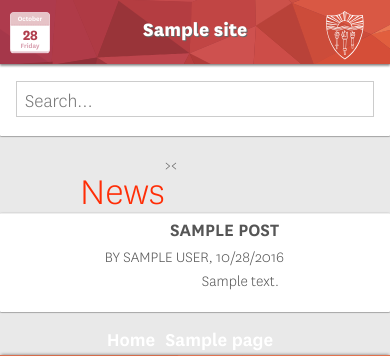
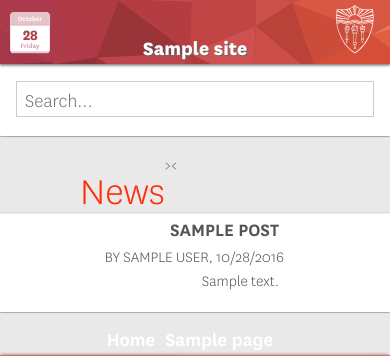
Before and after one commit to erikahang/annenbergdl.org, a WordPress theme: template 2.0/themes/digitallounge/index.php in a window 390 px wide. Shown: the top 356 px of the page. Run offline with PHP 8.4 and a stand-in for WordPress, Linux system fonts and the light colour scheme; the site name, menu and one post (Sample post) are stand-ins, and other content is empty; some libraries are stand-ins or nearby versions.

Commit message:
Streamlined site header's media queries

```diff
--- a/2.0/themes/digitallounge/style.css
+++ b/2.0/themes/digitallounge/style.css
@@ -666,7 +666,7 @@ time.icon
 }
 
 .site-branding {
-    width: 40%;
+    width: calc(100% - 256px);
     display: flex;
     justify-content: center;
 }
@@ -685,14 +685,11 @@ time.icon
 	-o-font-feature-settings: "ss03" 1;
 	-webkit-font-feature-settings: "ss03" 1;
 	font-feature-settings: "ss03" 1;
-	position: absolute;
-	top: -12px;
-	width: 100%;
-	margin: 0 auto;
+	line-height: 64px;
 }
 
 .event-content {
-	width: 30%;
+	width: 128px;
 }
 
 .admin-bar #masthead {
@@ -775,7 +772,6 @@ time.icon
  	overflow: hidden;
  	padding: 0px 0px 15px 0px;
  	margin-bottom: .8em;
-
 }
 
 
@@ -809,7 +805,6 @@ time.icon
   	width: 32px;
   	height: 32px;
   	margin-left: 6px;
-
 }
 
  .arrow-next {
@@ -831,11 +826,9 @@ time.icon
   width: 1px;
 }
 
-
 .collection  h1.entry-title {
 	text-transform: uppercase;
 }
-
 
 .collection article {
   width: 254px;
@@ -975,7 +968,7 @@ textarea {
 
 #navbuttons {
 	height: 64px;
-	width: 30%;
+	width: 128px;
     display: flex;
     flex-direction: row;
     justify-content: flex-end;
@@ -1697,14 +1690,11 @@ object {
 }
 
 .wp-caption .wp-caption-text {
-<<<<<<< HEAD
     margin: 0;
     font-size: 14px;
     font-weight: 100;
     font-style: italic;
-=======
 	margin: 0.8075em 0 0 0;
->>>>>>> origin/master
 }
 
 /*--------------------------------------------------------------
@@ -2663,6 +2653,7 @@ a.post-edit-link:hover {
 /*For 800x600 older or small laptops pcs*/
 @media (max-width:900px) {
 
+	/* Switch to font sizes based on calc(5vh - pixel_amount)*/
 	.site-title {
 		font-size: 1.3em;
 		top: 4px;
@@ -2679,10 +2670,6 @@ a.post-edit-link:hover {
 
 @media (max-width: 799px) {
 
-	#eventreadout  {
-		max-width: 240px;
-
-	}
 	.site-header .tribe-mini-calendar-event .list-info .entry-title {
 
 		font-size: .8em;
@@ -2705,11 +2692,6 @@ a.post-edit-link:hover {
 		margin-top: 0px;
 	}
 
-	.site-title {
-		margin-top:13px;
-		font-size: 1.4em;
-	}
-
 	.archive-header .tool-icon,
 	.archive-header .avatar {
 		width: 128px;
@@ -2723,15 +2705,6 @@ a.post-edit-link:hover {
 }
 /*Ipad*/
 @media (max-width: 768px) {
-
-	#eventreadout {
-
-
-	}
-
-	#navbuttons {
-		margin-bottom: 18px;
-	}
 
 	.collection {
 		width: 95vw;
@@ -2759,20 +2732,15 @@ a.post-edit-link:hover {
 /*Iphone 6s sideways*/
 @media (max-width:736px) {
 
-	#eventreadout {
-		visibility: hidden;
-	}
 	.main-navigation {
 	position: relative;
 	top: -35px;
 	}
+
 	.chatwithus {
 		visibility: hidden;
 	}
-	.site-title {
-		font-size: 1.4em;
-		top: 0px;
-	}
+
 	.single .site-footer {
 		margin-top: 128px;
 	}
@@ -2825,15 +2793,8 @@ a.post-edit-link:hover {
 	.chatwithus {
 		visibility: hidden;
 	}
-
-	.site-title {
-		font-size: 1.4em;
-		top:0px;
-	}
-
-
-
-}
+}
+
 @media (max-width:568px) {
 
 	.archive-header .tool-icon,
@@ -2888,19 +2849,8 @@ a.post-edit-link:hover {
 		transform: scale(.35, .35);
 	}
 
-	.usclogo {
-		position: absolute;
-		top: 10px;
-		right: 10px;
-		width: 60px;
-	}
-
 	.main-navigation {
 		top: -82px;
-	}
-
-	.site-title {
-		font-size: 1.3em;
 	}
 
 	.collection .inner-container > .collection-article:first-child {
```
